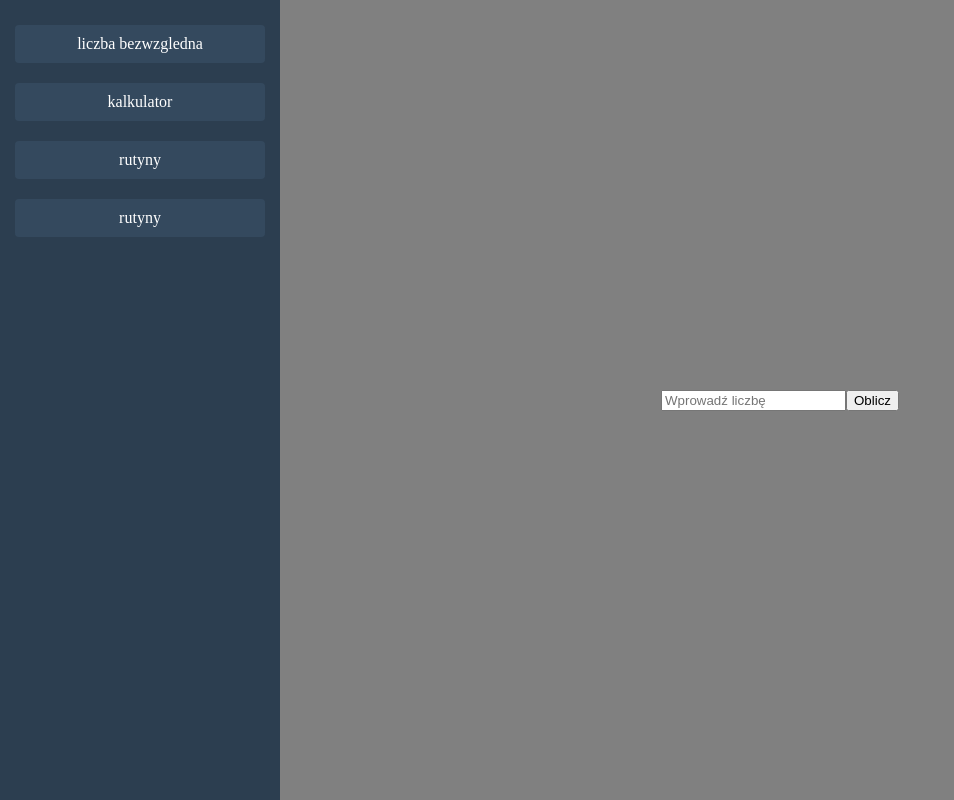
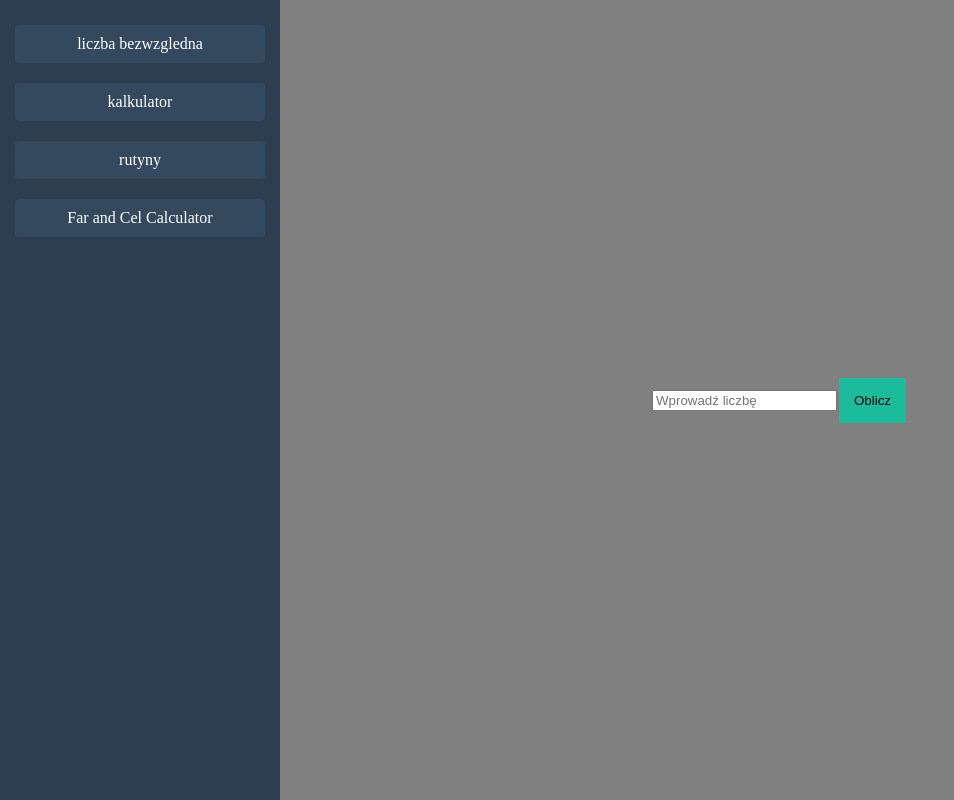
Before and after one commit to kadzber/funkcja_nezwzgledna, a plain HTML site: page html.html in a window 1280 px wide. Shown: the whole page, without its empty margins (0-954 px from the left). Drawn offline with Linux system fonts and the light colour scheme.

Commit message:
made calculator a bit prettier

```diff
--- a/html-js-css.css
+++ b/html-js-css.css
@@ -50,3 +50,19 @@ main {
 .summary {
   color: #93b7be;
 }
+
+button {
+  background-color: #1abc9c;
+  border: white;
+  cursor: pointer;
+  padding: 15px;
+  margin: 4px 2px;
+}
+
+button:hover {
+  background-color: #2c3e50;
+}
+
+button:active {
+  background-color: beige;
+}
--- a/html.html
+++ b/html.html
@@ -11,7 +11,7 @@
       <a href="html.html">liczba bezwzgledna</a>
       <a href="kalkulator.html">kalkulator</a>
       <a href="routines.html">rutyny</a>
-      <a href="Far.Cal.Calc.html">rutyny</a>
+      <a href="Far.Cal.Calc.html">Far and Cel Calculator</a>
     </aside>
 
     <main>
```
Also changed, not shown: Far.Cal.Calc.html (+0 -1 lines), kalkulator.html (+3 -2 lines), kalkulator.js (+10 -0 lines).
